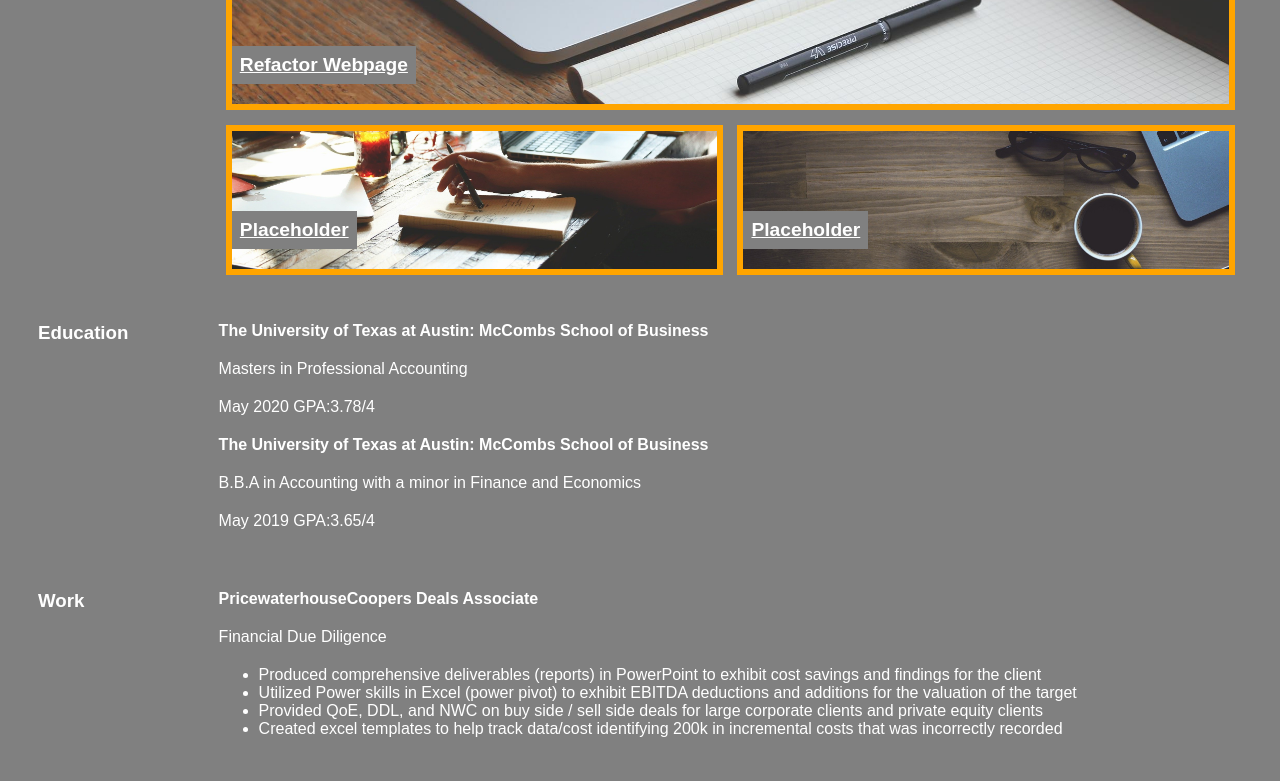
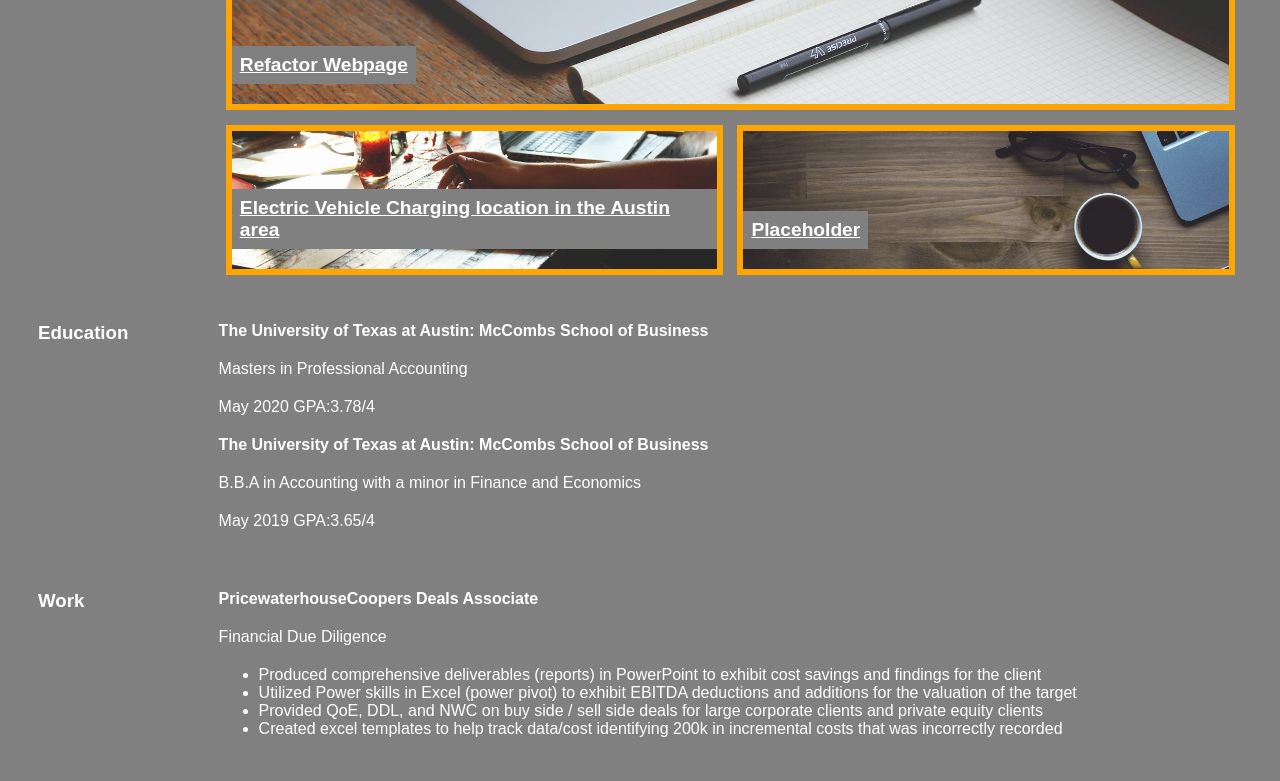
Before and after one commit to darrelwu/Personal-Portfolio-Page, a plain HTML site: page index.html in a window 1280 px wide. Shown: the part 1400-2181 px from the top of the page. Drawn offline with Linux system fonts and the light colour scheme.

Commit message:
updated personal projects

```diff
--- a/index.html
+++ b/index.html
@@ -57,9 +57,9 @@
             </div>
           </a>
 
-          <a class="box snippet" href="#">
+          <a class="box snippet" href="https://github.com/darrelwu/EV-Boost">
             <div>
-              <h4><strong>Placeholder</strong></h4>
+              <h4><strong>Electric Vehicle Charging location in the Austin area</strong></h4>
             </div>
           </a>
 
```
Also changed, not shown: assets/css/style.css (line endings or trailing spaces).
